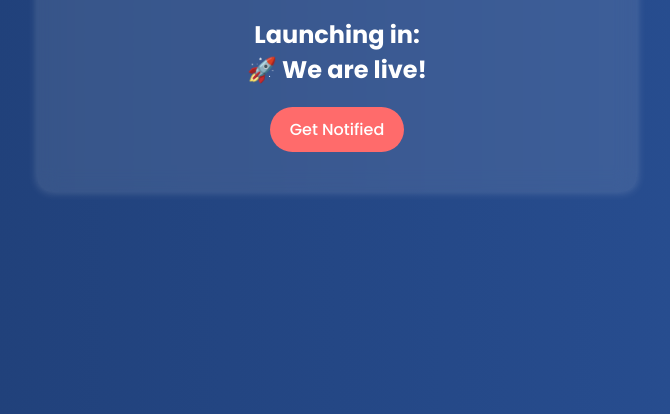
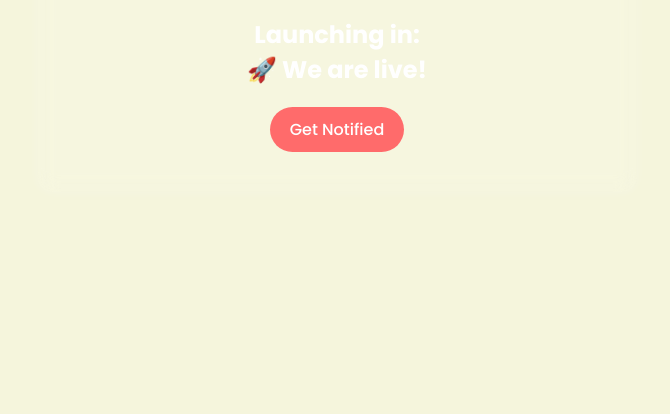
Before and after one commit to gaurav-rvce/my-website, a plain HTML site: page index.html in a window 1280 px wide. Shown: the part 386-800 px from the top of the page, without its empty margins (303-973 px from the left). Drawn offline with Linux system fonts and the light colour scheme.

Commit message:
changed bg

```diff
--- a/styles.css
+++ b/styles.css
@@ -8,7 +8,7 @@
 }
 
 body {
-    background: linear-gradient(to right, #1e3c72, #2a5298);
+    background: #f5f5dc;
     color: white;
     display: flex;
     align-items: center;
```
